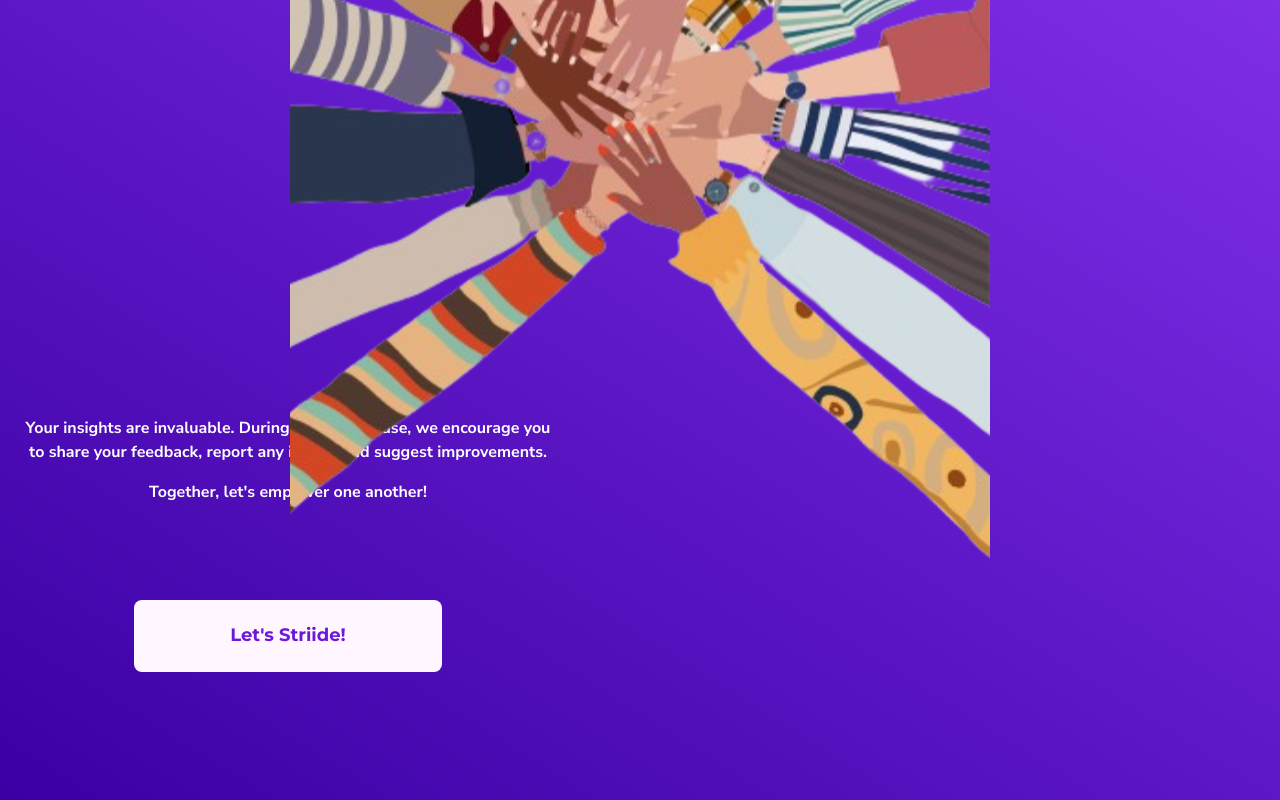
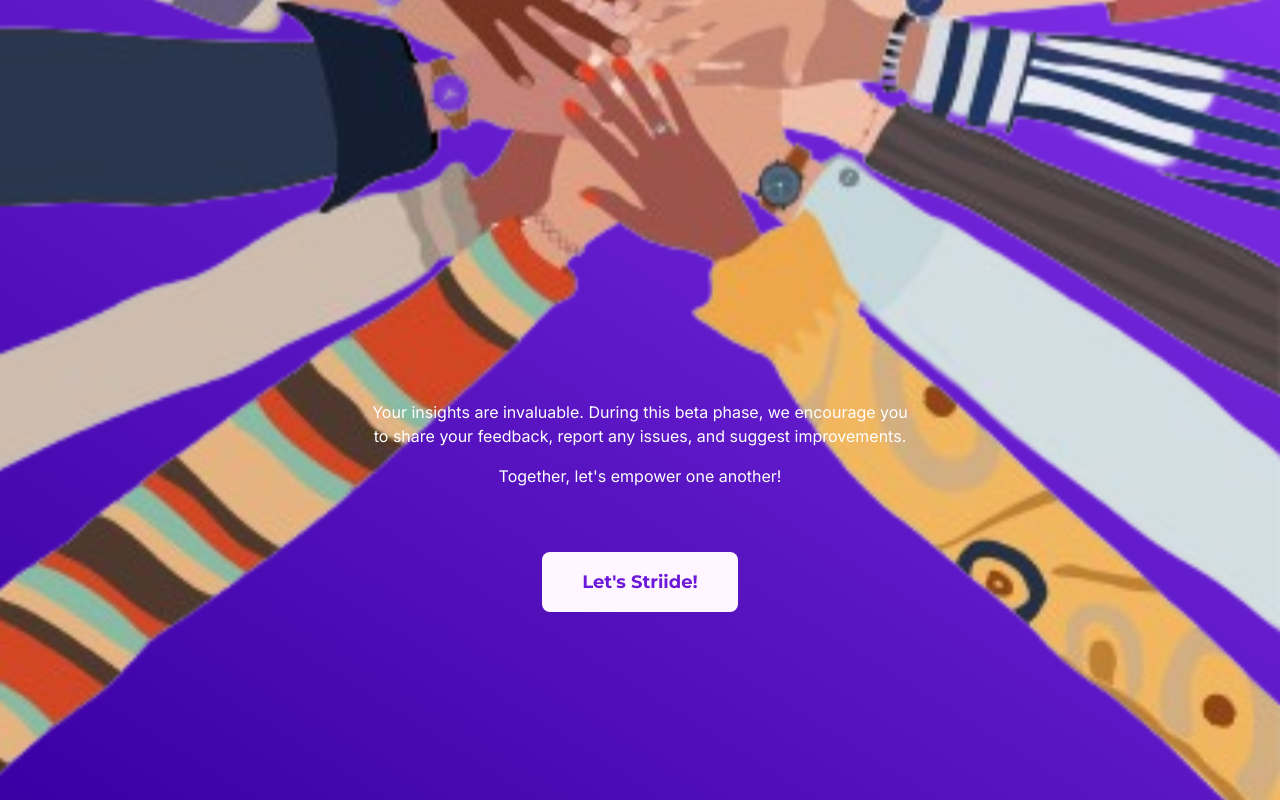
Before and after one commit to Vineexoxo/Automated-Testing, a Next.js app: page /get-started in a window 1280 px wide. Built offline with nearby package versions, Linux system fonts and the light colour scheme.

Commit message:
fixed bugs with ui

```diff
--- a/app/connect/page.tsx
+++ b/app/connect/page.tsx
@@ -105,49 +105,25 @@
         </div>
 
 
-      <div className="flex justify-center items-center" style={{ marginTop: '2rem', marginRight: '1rem', marginLeft: '1rem', flexDirection: 'column', alignItems: 'center' }}>
-  <div className="flex justify-center" style={{minWidth:'20rem',maxWidth:'40rem'}}>
+      <div className="flex justify-center items-center mb-5 sm:mb-6 md:mb-8 lg:mb-9 " >
+        <div className="flex justify-center space-x-4 sm:space-x-6 md:space-x-8 lg:space-x-10 w-full max-w-4xl px-4 ">
+          {/* Copy Invite Link Button */}
           <button
-      className="content-div-3"
             onClick={handleCopyLink} // Attach the click handler
-      style={{
-        backgroundColor: '#00A886',
-        color: 'white',
-        fontSize: '13px',
-        borderRadius: '8px',
-        fontFamily: 'Nunito Sans, sans-serif',
-        cursor: 'pointer',
-        border: 'none',
-        marginRight: '1.2rem', // Adds space between the buttons
-        width: 'calc(90% - 0.6rem)', // Set to take half the width minus the margin
-        maxWidth: '450px', // Set max width for larger screens
-        minWidth: '100px', // Set a minimum width to avoid squishing
-        height: '4rem', // Set a uniform height
-      }}
+            className="bg-[#00A886] text-white text-xs sm:text-s md:text-base lg:text-lg rounded-lg font-nunito py-3 sm:py-3 md:py-4 lg:py-5 w-full max-w-xs sm:max-w-sm lg:max-w-md min-w-[100px] sm:min-w-[150px] md:min-w-[200px] cursor-pointer"
           >
             Copy invite link
           </button>
 
+          {/* Add by QR Code Button */}
           <button
-      className="content-div-4"
             onClick={handleShowQRPopup} // Attach the click handler to open QR code popup
-      style={{
-        backgroundColor: '#00A886',
-        color: 'white',
-        fontSize: '13px',
-        borderRadius: '8px',
-        fontFamily: 'Nunito Sans, sans-serif',
-        cursor: 'pointer',
-        border: 'none',
-        width: 'calc(90% - 0.6rem)', // Set to take half the width minus the margin
-        maxWidth: '450px', // Set max width for larger screens
-        minWidth: '100px', // Set a minimum width to avoid squishing
-        height: '4rem', // Set a uniform height
-      }}
+            className="bg-[#00A886] text-white text-xs sm:text-s md:text-base lg:text-lg rounded-lg font-nunitopy-3 sm:py-3 md:py-4 lg:py-5 w-full max-w-xs sm:max-w-sm lg:max-w-md min-w-[100px] sm:min-w-[150px] md:min-w-[200px] cursor-pointer"
           >
             Add by QR code
           </button>
         </div>
+
 
     {/* Pop-Up Notification */}
     {showPopup && (
@@ -246,7 +222,7 @@
 
 
   {/* Search Bar Section */}
-  <div className="flex justify-center items-center" style={{ marginTop: '2rem', width: '90%', marginLeft: '1rem', marginRight: '1rem' }}>
+  <div className="flex justify-center items-center" style={{ width: '100%'}}>
           <div style={{ position: 'relative', width: '100%', maxWidth: '500px' }}>
             <input
               type="text"
--- a/app/get-started/page.tsx
+++ b/app/get-started/page.tsx
@@ -1,9 +1,8 @@
 "use client"; // Add this line to mark the component as a Client Component
 
 import React from 'react';
-import { useRouter } from 'next/navigation'; // Change the import to next/navigation
+import { useRouter } from 'next/navigation';
 import Image from 'next/image';
-
 
 const Page = () => {
   const router = useRouter();
@@ -13,51 +12,40 @@
   };
 
   return (
-    <div className="flex flex-col h-screen overflow-hidden bg-gradient-to-tr from-[#3A00A4] to-[#802EE8] text-white px-0"> {/* Remove padding */}
+    <div className="flex flex-col h-screen overflow-hidden bg-gradient-to-tr from-[#3A00A4] to-[#802EE8] text-white">
       {/* Top half container */}
-      <div className=" h-1/2 flex items-center justify-center relative">
+      <div className="flex items-center justify-center h-1/2">
         <Image
           src="/thankyou.svg" // Replace with the correct path to your SVG file
           alt="Thank You"
-          height={700}
-          width={700}
+          height={800}
+          width={1280} // Adjust width for responsiveness
+          className="max-w-full h-auto"
         />
       </div>
 
       {/* Bottom half container */}
-        <div className="w-full max-w-xs md:max-w-md lg:max-w-lg xl:max-w-xl flex flex-col items-center justify-center">
-
-        <div style={{ paddingTop: '1rem', textAlign: 'center', marginRight: '1rem', marginLeft: '1rem' }}>
-            <div className="text-center text-white" style={{ fontFamily: 'Nunito Sans, sans-serif' }}>
-            <div>
+      <div className="flex flex-col items-center justify-center w-full max-w-xl mx-auto text-center px-4">
+        {/* Text Section */}
+        <div className="text-white font-nunito space-y-4">
+          <p>
             Your insights are invaluable. During this beta phase, we encourage you to
             share your feedback, report any issues, and suggest improvements.
-            </div>
-            <div style={{marginTop:'1rem'}}>
+          </p>
+          <p>
             Together, let's empower one another!
-            </div>
-            </div>
+          </p>
         </div>
 
         {/* Button Section */}
-            <div style={{ marginTop: '6rem', textAlign: 'center', display: 'flex', justifyContent: 'center', width: '100%' }}>
+        <div className="mt-16 w-full flex justify-center">
           <button
             onClick={handleNextPage} // Navigate to the profile page on click
-                        style={{
-                        backgroundColor: '#FFF6FF', // Button background color
-                        color: '#6B18D8', // Button text color
-                        padding: '1.4rem 6rem', // Padding for the button
-                        borderRadius: '8px', // Rounded corners
-                        border: 'none', // No border
-                        fontSize: '18px', // Font size
-                        fontFamily: 'Montserrat, sans-serif', // Font family
-                        cursor: 'pointer', // Pointer cursor on hover
-                        }}
+            className="bg-[#FFF6FF] text-[#6B18D8] py-4 px-10 rounded-lg text-lg font-montserrat"
           >
-                        Let's Striide! {/* Button text */}
+            Let's Striide!
           </button>
         </div>
-
       </div>
     </div>
   );
```
Lines whose indentation alone changed are shown as unchanged.
